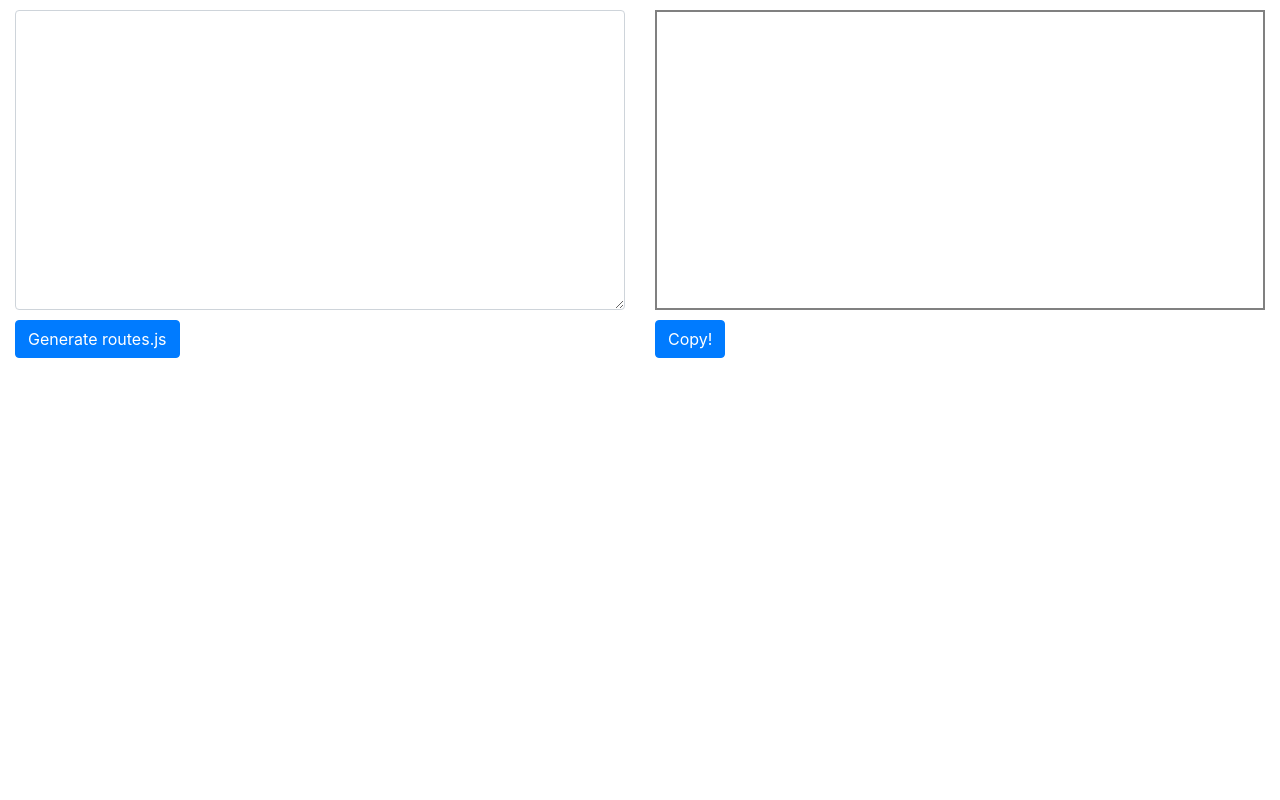
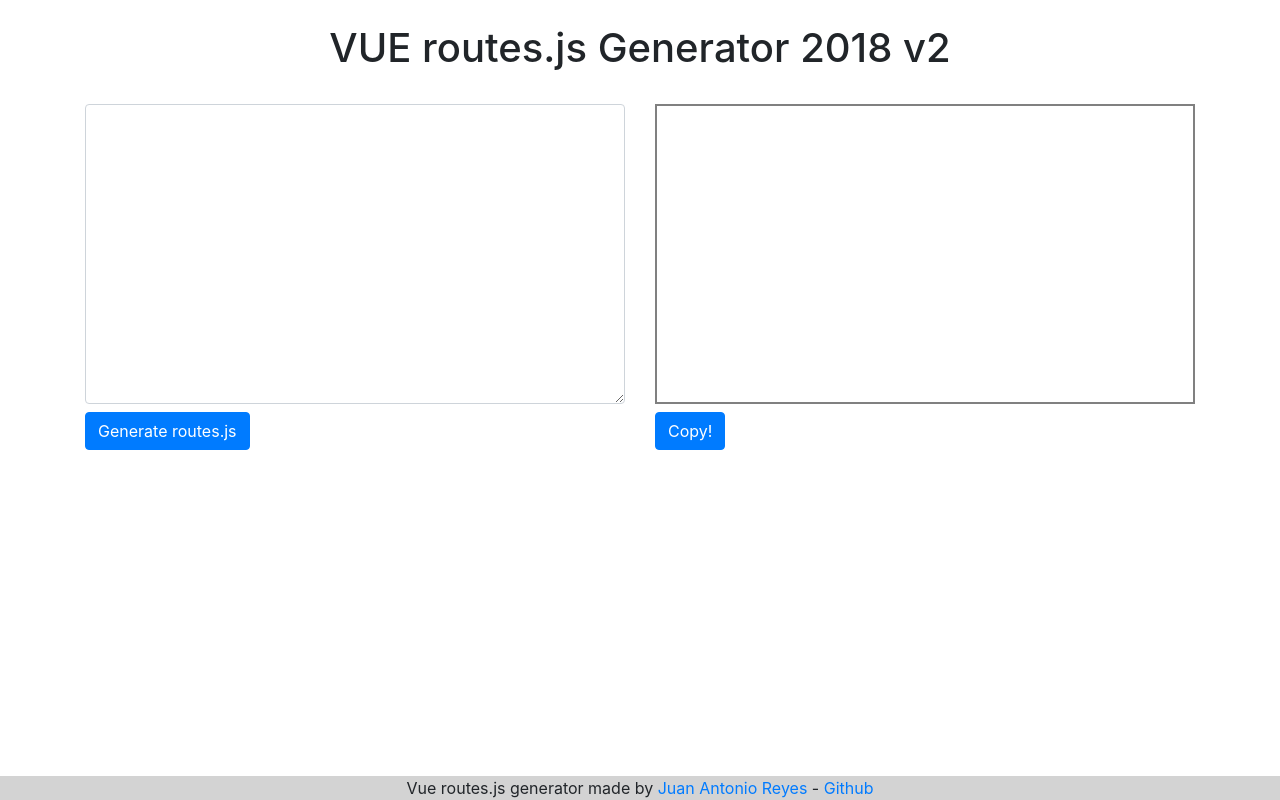
Before and after one commit to JuanAntonioReyes/vueRoutesGenerator, a plain HTML site: page index.html in a window 1280 px wide. Drawn offline with Linux system fonts and the light colour scheme.

Commit message:
Header, footer, github link...

```diff
--- a/css/style.css
+++ b/css/style.css
@@ -9,14 +9,12 @@ pre {
 	white-space: pre !important;*/
 }
 
+footer {
+	background-color: lightgray;
+	position: absolute;
+	bottom: 0;
+}
+
 #textArea {
 	height: 300px;
 }
-
-.btn {
-	margin-top: 10px;
-}
-
-.container-fluid {
-	margin-top: 10px;
-}
--- a/index.html
+++ b/index.html
@@ -10,23 +10,46 @@
 </head>
 <body>
 
-	<div class="container-fluid">
+	<header class="container-fluid mt-4">
+		<div class="row">
+			<div class="col-sm-12 text-center">
+				<h1>VUE routes.js Generator 2018 v2</h1>
+			</div>
+		</div>
+	</header>
+
+	<div class="container mt-4">
 		<div class="row">
 			<div class="col-sm-12 col-md-6">
 				<textarea id="textArea" class="form-control"></textarea>
-				<button id="btnProcess" class="btn btn-primary" type="button">
+				<button id="btnProcess" class="btn btn-primary mt-2" type="button">
 					Generate routes.js
 				</button>
 			</div>
 			<div class="col-sm-12 col-md-6" id="resultDiv">
 				<pre id="resultText"></pre>
-				<button id="btnCopy" class="btn btn-primary" type="button">
+				<button id="btnCopy" class="btn btn-primary mt-2" type="button">
 					Copy!
 				</button>
 			</div>
 		</div>
 	</div>
 
+	<footer class="container-fluid">
+		<div class="row">
+			<div class="col-sm-12 text-center">
+				Vue routes.js generator made by
+				<a href="https://github.com/JuanAntonioReyes/">
+					Juan Antonio Reyes
+				</a>
+				 -
+				<a href="https://github.com/JuanAntonioReyes/vueRoutesGenerator">
+					Github
+				</a>
+			</div>
+		</div>
+	</footer>
+
 	<script src="js/main.js"></script>
 </body>
 </html>
```
